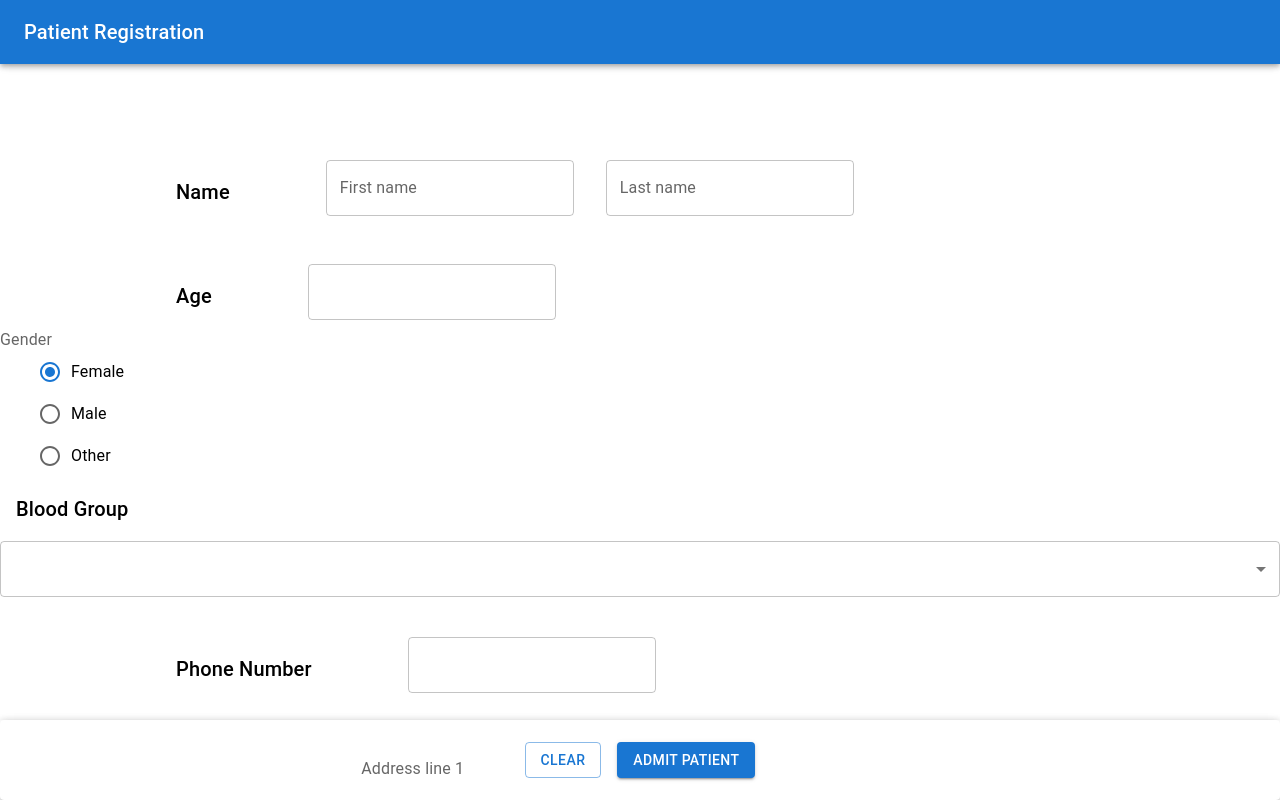
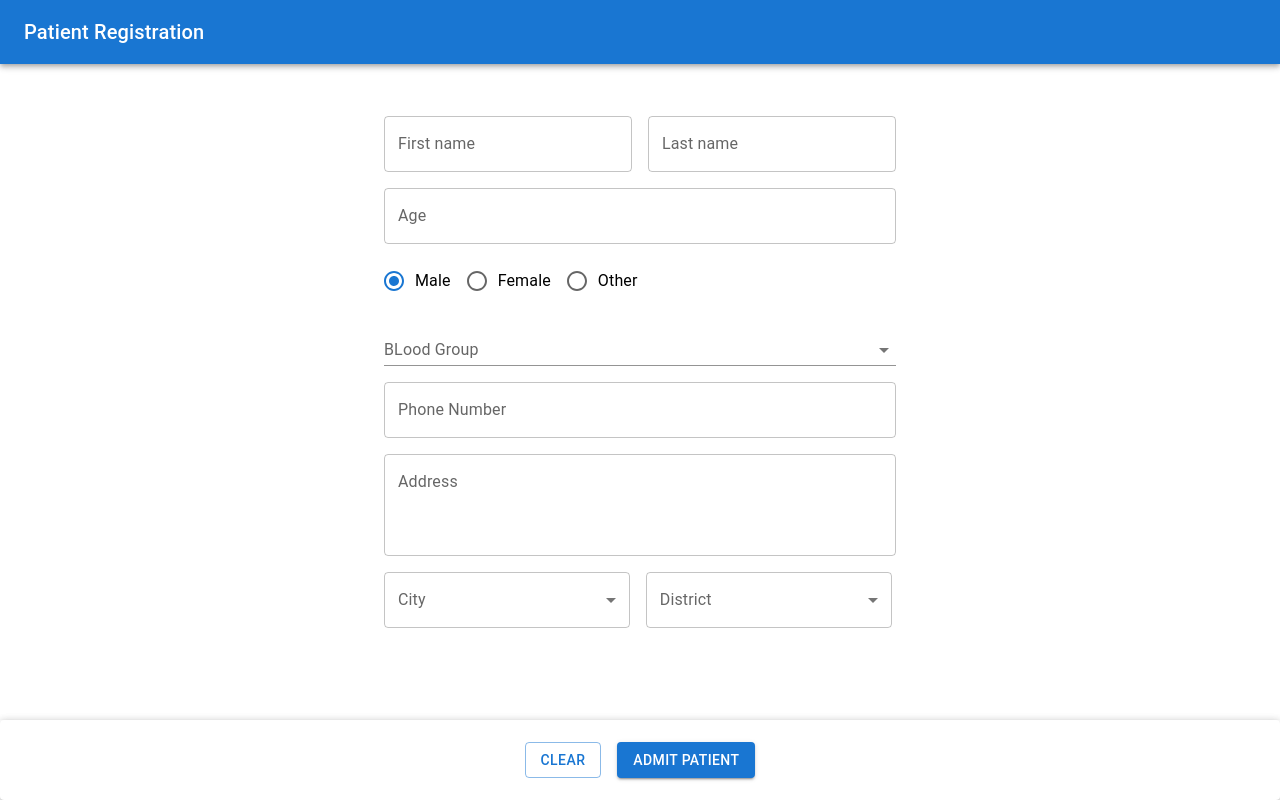
Before and after one commit to networkwithoutborders/Patient-Monitoring-System, a React (Create React App) app in the folder client/: page / in a window 1280 px wide. Built offline with nearby package versions, Linux system fonts and the light colour scheme.

Commit message:
modified patient registration form

```diff
--- a/client/src/Pages/Registration.jsx
+++ b/client/src/Pages/Registration.jsx
@@ -10,6 +10,13 @@ const Registration = () => {
 	const [patientDetails, setPatientDetails] = React.useState({
 		firstName: "",
 		lastName: "",
+		age: "",
+		gender: "male",
+		bloodGroup: "",
+		phoneNumber: "",
+		address: "",
+		city: "",
+		district: "",
 	});
 
 	return (
--- /dev/null
+++ b/client/src/api/index.js
@@ -0,0 +1,7 @@
+import axios from "axios";
+
+const API = axios.create({ baseURL: "http://localhost:8000" });
+
+// API calls to REGISTER_PATIENT
+export const registerPatient = (form) =>
+	API.post("/api/patient/setpatient", form);
--- a/client/src/components/RegisterPatient/RegisterPatient.jsx
+++ b/client/src/components/RegisterPatient/RegisterPatient.jsx
@@ -9,6 +9,7 @@ const RegisterPatient = ({ patientDetails }) => {
 	const dispatch = useDispatch();
 
 	const handlePatientRegister = () => {
+		// console.log(patientDetails);
 		dispatch(registerNewPatient(patientDetails));
 	};
 
--- a/client/src/components/RegisterPatientForm/RegisterPatientForm.jsx
+++ b/client/src/components/RegisterPatientForm/RegisterPatientForm.jsx
@@ -1,13 +1,11 @@
 import React from "react";
 
 import {
-	Box,
-	Typography,
 	FormControl,
 	RadioGroup,
 	Radio,
 	FormControlLabel,
-	FormLabel,
+	Grid,
 } from "@mui/material";
 import TextField from "@mui/material/TextField";
 import Select from "@mui/material/Select";
@@ -35,67 +33,136 @@ const RegisterPatientForm = ({ patientDetails, setPatientDetails }) => {
 			};
 		});
 	};
+	const handleAgeChange = (e) => {
+		const age = e.target.value;
+
+		setPatientDetails((prevValue) => {
+			return {
+				...prevValue,
+				age: age,
+			};
+		});
+	};
+	const handleGenderChange = (e) => {
+		const gender = e.target.value;
+
+		setPatientDetails((prevValue) => {
+			return {
+				...prevValue,
+				gender: gender,
+			};
+		});
+	};
+	const handleBloodGroupChange = (e) => {
+		const bloodGroup = e.target.value;
+
+		setPatientDetails((prevValue) => {
+			return {
+				...prevValue,
+				bloodGroup: bloodGroup,
+			};
+		});
+	};
+	const handlePhoneNumberChange = (e) => {
+		const phoneNumber = e.target.value;
+
+		setPatientDetails((prevValue) => {
+			return {
+				...prevValue,
+				phoneNumber: phoneNumber,
+			};
+		});
+	};
+	const handleAddressChange = (e) => {
+		const address = e.target.value;
+
+		setPatientDetails((prevValue) => {
+			return {
+				...prevValue,
+				address: address,
+			};
+		});
+	};
+	const handleCityChange = (e) => {
+		const city = e.target.value;
+
+		setPatientDetails((prevValue) => {
+			return {
+				...prevValue,
+				city: city,
+			};
+		});
+	};
+	const handleDistrictChange = (e) => {
+		const district = e.target.value;
+
+		setPatientDetails((prevValue) => {
+			return {
+				...prevValue,
+				district: district,
+			};
+		});
+	};
 
 	return (
-		<Box
-			sx={{ height: "100%", margin: "auto" }}
-			display="flex"
-			flexDirection="column"
+		<Grid
+			container
+			direction="row"
+			justifyContent="center"
+			alignItems="center"
+			sx={{ width: "100%", height: "100%" }}
 		>
-			<Box
-				display="flex"
-				alignItems="flex-start"
-				flexDirection="row"
-				sx={{ mt: 20, ml: 20, mr: 20 }}
-			>
-				<Typography variant="h6" sx={{ padding: "1rem", mr: 10 }}>
-					Name
-				</Typography>
+			{/* <Grid item>
+				<Typography variant="subtitle1">Name</Typography>
+				<Typography variant="subtitle1">Age</Typography>
+				<Typography variant="subtitle1">Gender</Typography>
+				<Typography variant="subtitle1">Blood Group</Typography>
+				<Typography variant="subtitle1">Phone Number</Typography>
+				<Typography variant="subtitle1">Address</Typography>
+			</Grid> */}
+			<Grid item>
+				<Grid container direction="column">
+					<Grid item sx={{ mb: 1, mt: 1 }}>
 						<TextField
 							label="First name"
 							variant="outlined"
-					sx={{ mr: 4 }}
+							sx={{ mr: 1 }}
 							value={patientDetails.firstName}
 							onChange={handleFirstName}
 						/>
 						<TextField
 							label="Last name"
 							variant="outlined"
+							sx={{ ml: 1 }}
 							value={patientDetails.lastName}
 							onChange={handleLastName}
 						/>
-			</Box>
-
-			<Box
-				display="flex"
-				flexDirection="row"
-				sx={{ mt: 5, ml: 20, mr: 20 }}
+					</Grid>
+					<Grid item sx={{ mb: 1, mt: 1 }}>
+						<TextField
+							fullWidth
+							label="Age"
+							type="number"
+							variant="outlined"
+							value={patientDetails.age}
+							onChange={handleAgeChange}
+						/>
+					</Grid>
+					<Grid item sx={{ mt: 1, mb: 1 }}>
+						<RadioGroup
+							row
+							value={patientDetails.gender}
+							onChange={handleGenderChange}
 						>
-				<Typography variant="h6" sx={{ padding: "1rem", mr: 10 }}>
-					Age
-				</Typography>
-				<TextField variant="outlined" sx={{ mr: 4 }} />
-			</Box>
-
-			<FormControl>
-				<FormLabel id="demo-radio-buttons-group-label">
-					Gender
-				</FormLabel>
-				<RadioGroup
-					aria-labelledby="demo-radio-buttons-group-label"
-					defaultValue="female"
-					name="radio-buttons-group"
-					sx={{ ml: 5 }}
-				>
+							<FormControlLabel
+								value="male"
+								control={<Radio />}
+								label="Male"
+							/>
 							<FormControlLabel
 								value="female"
 								control={<Radio />}
 								label="Female"
-					/>
-					<FormControlLabel
-						value="male"
-						control={<Radio />}
-						label="Male"
 							/>
 							<FormControlLabel
 								value="other"
@@ -103,51 +170,100 @@ const RegisterPatientForm = ({ patientDetails, setPatientDetails }) => {
 								label="Other"
 							/>
 						</RadioGroup>
-			</FormControl>
-
-			<Typography variant="h6" sx={{ padding: "1rem", mr: 10 }}>
-				Blood Group
-			</Typography>
-			<FormControl fullWidth>
-				<InputLabel id="demo-simple-select-label"></InputLabel>
+					</Grid>
+					<Grid item sx={{ mt: 1, mb: 1 }}>
+						<FormControl
+							variant="standard"
+							sx={{ minWidth: 120, width: "100%" }}
+						>
+							<InputLabel id="blood-group-label">
+								BLood Group
+							</InputLabel>
 							<Select
-					labelId="demo-simple-select-label"
-					id="demo-simple-select"
+								labelId="blood-group-label"
+								value={patientDetails.bloodGroup}
+								onChange={handleBloodGroupChange}
+								label="BLood Group"
 							>
-					<MenuItem value={10}>O+</MenuItem>
-					<MenuItem value={20}>O-</MenuItem>
-					<MenuItem value={10}>AB+</MenuItem>
-					<MenuItem value={20}>AB-</MenuItem>
-					<MenuItem value={10}>A+</MenuItem>
-					<MenuItem value={20}>A-</MenuItem>
+								<MenuItem value="">
+									<em>None</em>
+								</MenuItem>
+								<MenuItem value={"A +ve"}>A +ve</MenuItem>
+								<MenuItem value={"A -ve"}>A -ve</MenuItem>
+								<MenuItem value={"B +ve"}>B +ve</MenuItem>
+								<MenuItem value={"B -ve"}>B -ve</MenuItem>
+								<MenuItem value={"AB +ve"}>AB +ve</MenuItem>
+								<MenuItem value={"AB -ve"}>AB -ve</MenuItem>
+								<MenuItem value={"O +ve"}>O +ve</MenuItem>
+								<MenuItem value={"O -ve"}>O -ve</MenuItem>
 							</Select>
 						</FormControl>
-
-			<Box
-				display="flex"
-				flexDirection="row"
-				sx={{ mt: 5, ml: 20, mr: 20 }}
+					</Grid>
+					<Grid item sx={{ mb: 1, mt: 1 }}>
+						<TextField
+							fullWidth
+							label="Phone Number"
+							type="number"
+							variant="outlined"
+							value={patientDetails.phoneNumber}
+							onChange={handlePhoneNumberChange}
+						/>
+					</Grid>
+					<Grid item sx={{ mb: 1, mt: 1 }}>
+						<TextField
+							fullWidth
+							label="Address"
+							multiline
+							rows={3}
+							value={patientDetails.address}
+							onChange={handleAddressChange}
+						/>
+					</Grid>
+					<Grid item sx={{ mb: 1, mt: 1 }}>
+						<FormControl sx={{ minWidth: 80, width: "48%", mr: 1 }}>
+							<InputLabel id="city-label">City</InputLabel>
+							<Select
+								labelId="city-label"
+								value={patientDetails.city}
+								onChange={handleCityChange}
+								label="City"
 							>
-				<Typography variant="h6" sx={{ padding: "1rem", mr: 10 }}>
-					Phone Number
-				</Typography>
-				<TextField variant="outlined" sx={{ mr: 4 }} />
-			</Box>
-			<Box
-				display="flex"
-				flexDirection="row"
-				sx={{ mt: 5, ml: 20, mr: 20 }}
+								<MenuItem value="">
+									<em>None</em>
+								</MenuItem>
+								<MenuItem value={"Delhi"}>Delhi</MenuItem>
+								<MenuItem value={"Mumbai"}>Mumbai</MenuItem>
+								<MenuItem value={"Chennai"}>Chennai</MenuItem>
+							</Select>
+						</FormControl>
+						<FormControl sx={{ minWidth: 80, width: "48%", ml: 1 }}>
+							<InputLabel id="district-label">
+								District
+							</InputLabel>
+							<Select
+								labelId="district-label"
+								value={patientDetails.district}
+								onChange={handleDistrictChange}
+								label="District"
 							>
-				<Typography variant="h6" sx={{ padding: "1rem", mr: 10 }}>
-					Address
-				</Typography>
-				<TextField
-					label="Address line 1"
-					variant="outlined"
-					sx={{ mr: 4 }}
-				/>
-			</Box>
-		</Box>
+								<MenuItem value="">
+									<em>None</em>
+								</MenuItem>
+								<MenuItem value={"District 1"}>
+									District 1
+								</MenuItem>
+								<MenuItem value={"District 2"}>
+									District 2
+								</MenuItem>
+								<MenuItem value={"District 3"}>
+									District 3
+								</MenuItem>
+							</Select>
+						</FormControl>
+					</Grid>
+				</Grid>
+			</Grid>
+		</Grid>
 	);
 };
 
--- a/client/src/redux/registerPatient/registerPatient.utils.jsx
+++ b/client/src/redux/registerPatient/registerPatient.utils.jsx
@@ -1,6 +1,20 @@
-export const registerNewPatient = (patientDetails) => {
+import * as API from "../../api/index";
+
+export const registerNewPatient = async (patientDetails) => {
 	// console.log(patientDetails);
-	return {
-		...patientDetails,
+	const form = {
+		firstname: patientDetails.firstName,
+		middlename: "",
+		lastname: patientDetails.lastName,
+		age: patientDetails.age,
+		gender: patientDetails.gender,
+		bloodgroup: patientDetails.bloodGroup,
+		phone: patientDetails.phoneNumber,
+		address: patientDetails.address,
 	};
+
+	const { data } = await API.registerPatient(form);
+	console.log(data);
+
+	return data;
 };
```
Lines whose indentation alone changed are shown as unchanged.
